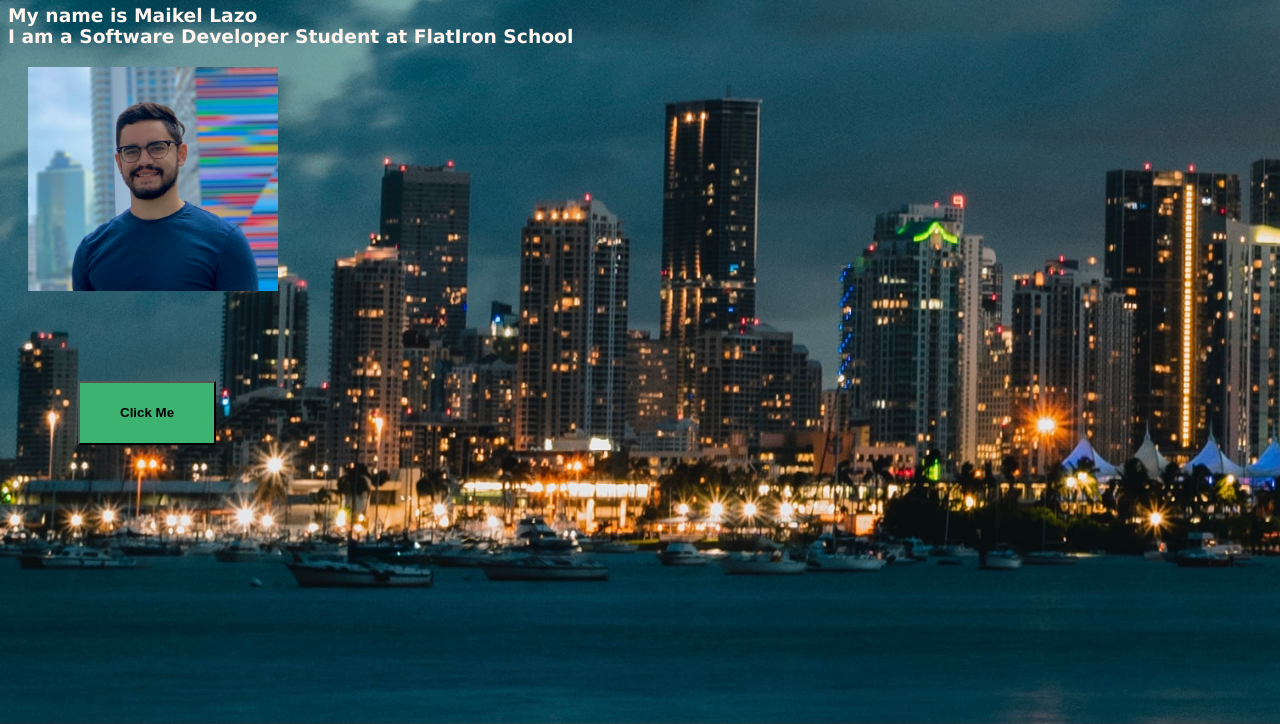
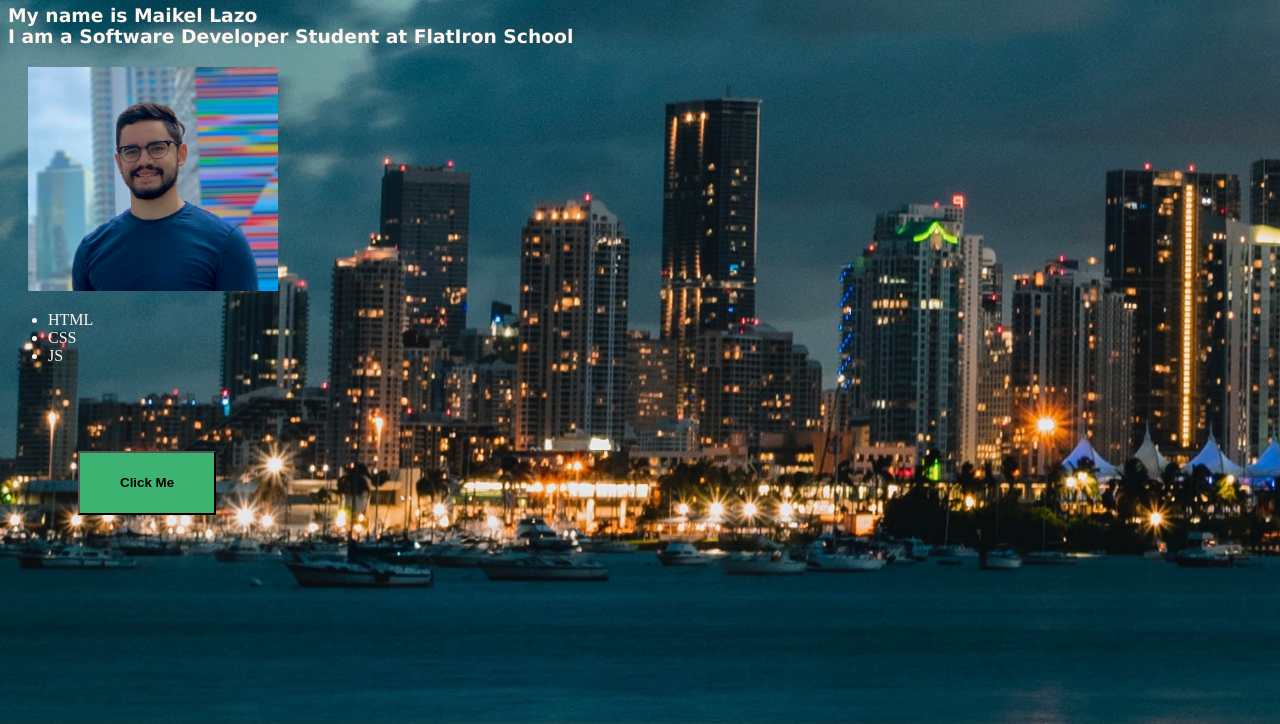
Before and after one commit to maikel863/Personal_Website, a plain HTML site: page Index.html in a window 1280 px wide. Shown: the part 76-800 px from the top of the page. Drawn offline with Linux system fonts and the light colour scheme.

Commit message:
Added a list in the HTML for content

```diff
--- a/Index.html
+++ b/Index.html
@@ -19,6 +19,14 @@
 
     <img src="images/ProfilePic.jpeg" alt="Profile picture"/>
 
+    <div>
+        <ul>
+            <li>HTML</li>
+            <li>CSS</li>
+            <li>JS</li>
+        </ul>
+    </div>
+
 
 </body>
 </html>
```
